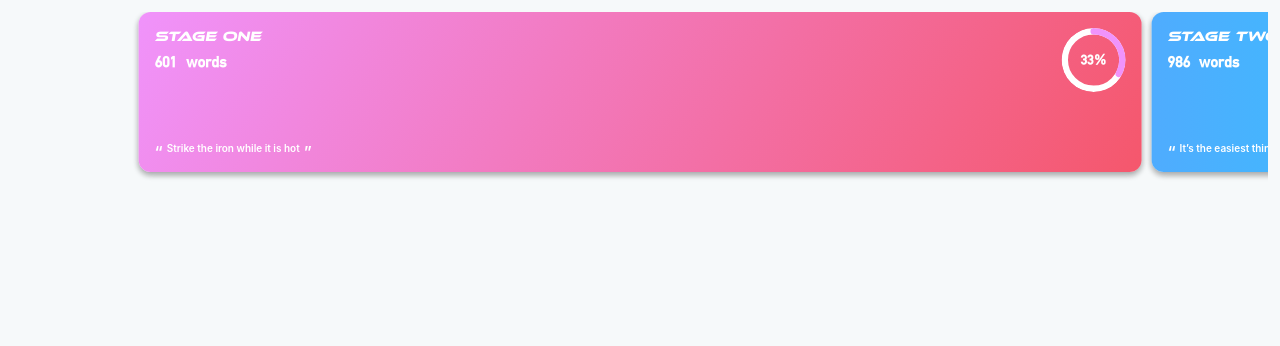
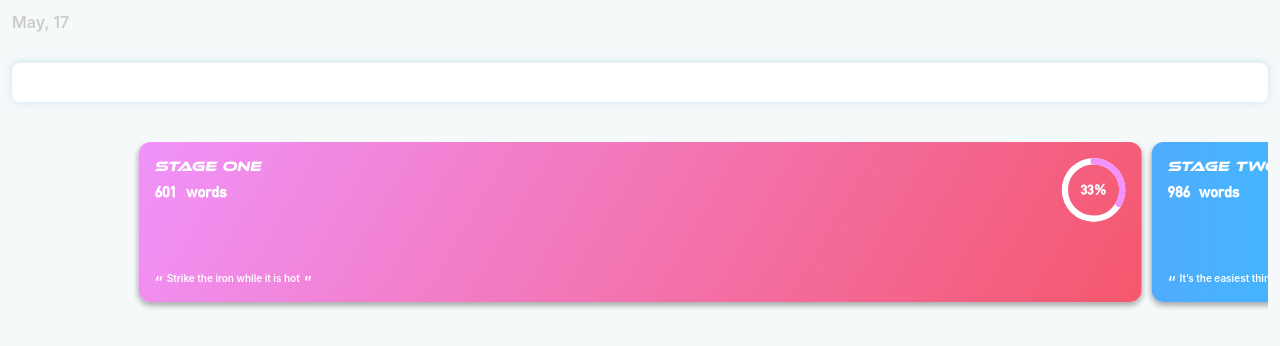
Before and after one commit to PEDx/easy-card, a React (Vite) app: page / in a window 1280 px wide. Shown: the top 346 px of the page. Built offline with nearby package versions, Linux system fonts and the light colour scheme; no server answers.

Commit message:
feat: ui

```diff
--- a/src/app/Home/index.scss
+++ b/src/app/Home/index.scss
@@ -1,6 +1,43 @@
 .word-card-app {
   box-sizing: border-box;
   padding: 12px;
+}
+.top-info{
+  font-size: 16px;
+  font-weight: 600;
+  color: #ccc;
+  margin-bottom: 30px;
+}
+.top-search {
+  height: 80px;
+  input {
+    font-size: 16px;
+    height: 40px;
+    display: block;
+    box-sizing: border-box;
+    width: 100%;
+    border: 0px;
+    padding: 8px;
+    border-radius: 8px;
+    border-color: #66afe9;
+    outline: 0;
+    -webkit-box-shadow: inset 0 1px 1px rgba(0, 0, 0, 0.075),
+      0 0 8px rgba(102, 175, 233, 0.3);
+    box-shadow: inset 0 1px 1px rgba(0, 0, 0, 0.075),
+      0 0 8px rgba(102, 175, 233, 0.3);
+    -webkit-transition: border-color ease-in-out 0.15s,
+      -webkit-box-shadow ease-in-out 0.15s;
+    -o-transition: border-color ease-in-out 0.15s, box-shadow ease-in-out 0.15s;
+    transition: border-color ease-in-out 0.15s, box-shadow ease-in-out 0.15s;
+  }
+  input:focus {
+    border-color: #66afe9;
+    outline: 0;
+    -webkit-box-shadow: inset 0 1px 1px rgba(0, 0, 0, 0.075),
+      0 0 8px rgba(102, 175, 233, 0.8);
+    box-shadow: inset 0 1px 1px rgba(0, 0, 0, 0.075),
+      0 0 8px rgba(102, 175, 233, 0.8);
+  }
 }
 
 .style-card {
--- a/src/app/Home/index.tsx
+++ b/src/app/Home/index.tsx
@@ -14,6 +14,10 @@ export const Home = () => {
   console.log(stageList)
   return (
     <div className='word-card-app'>
+      <div className='top-info'>May, 17</div>
+      <div className='top-search'>
+        <input type='text' />
+      </div>
       <Swiper
         className='swiper-wrap'
         slidesPerView={1.25}
```
